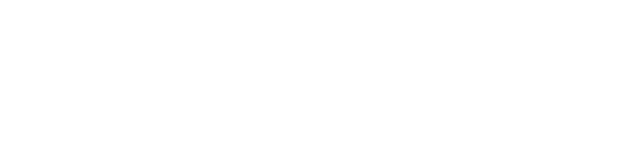
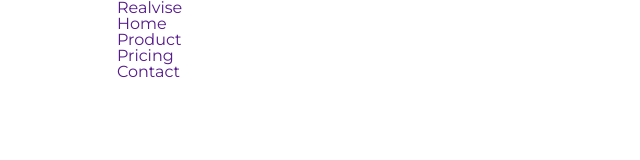
Before and after one commit to raster-gen/html-css-responsive-webpage, a plain HTML site: page index.html in a window 1280 px wide. Shown: the whole page, without its empty margins (0-640 px from the left). Drawn offline with Linux system fonts and the light colour scheme.

Commit message:
create header html structure

```diff
--- a/index.html
+++ b/index.html
@@ -15,7 +15,29 @@
     <title>Realvise</title>
   </head>
   <body>
-    <div class="wrapper"></div>
+    <div class="wrapper">
+      <header class="header">
+        <div class="header__container _container">
+          <a href="" class="header__logo">Realvise</a>
+          <nav class="header__menu menu">
+            <ul class="menu__list">
+              <li class="menu__item">
+                <a href="" class="menu__link">Home</a>
+              </li>
+              <li class="menu__item">
+                <a href="" class="menu__link">Product</a>
+              </li>
+              <li class="menu__item">
+                <a href="" class="menu__link">Pricing</a>
+              </li>
+              <li class="menu__item">
+                <a href="" class="menu__link">Contact</a>
+              </li>
+            </ul>
+          </nav>
+        </div>
+      </header>
+    </div>
     <script src="./js/script.js"></script>
   </body>
 </html>
```
